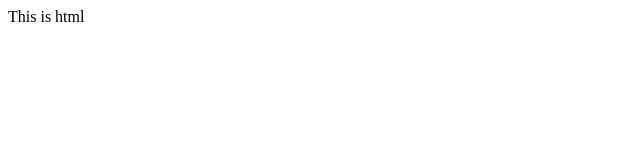
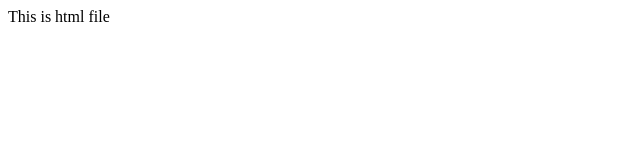
Before and after one commit to Alok-sharma2205/demo2, a plain HTML site: page index.html in a window 1280 px wide. Shown: the full height of the page, 0-640 px from the left. Drawn offline with Linux system fonts and the light colour scheme.

Commit message:
some changes

```diff
--- a/index.html
+++ b/index.html
@@ -1 +1 @@
-<p> This is html </p>
+<p> This is html file</p>
```
Also changed, not shown: 1 other file.
